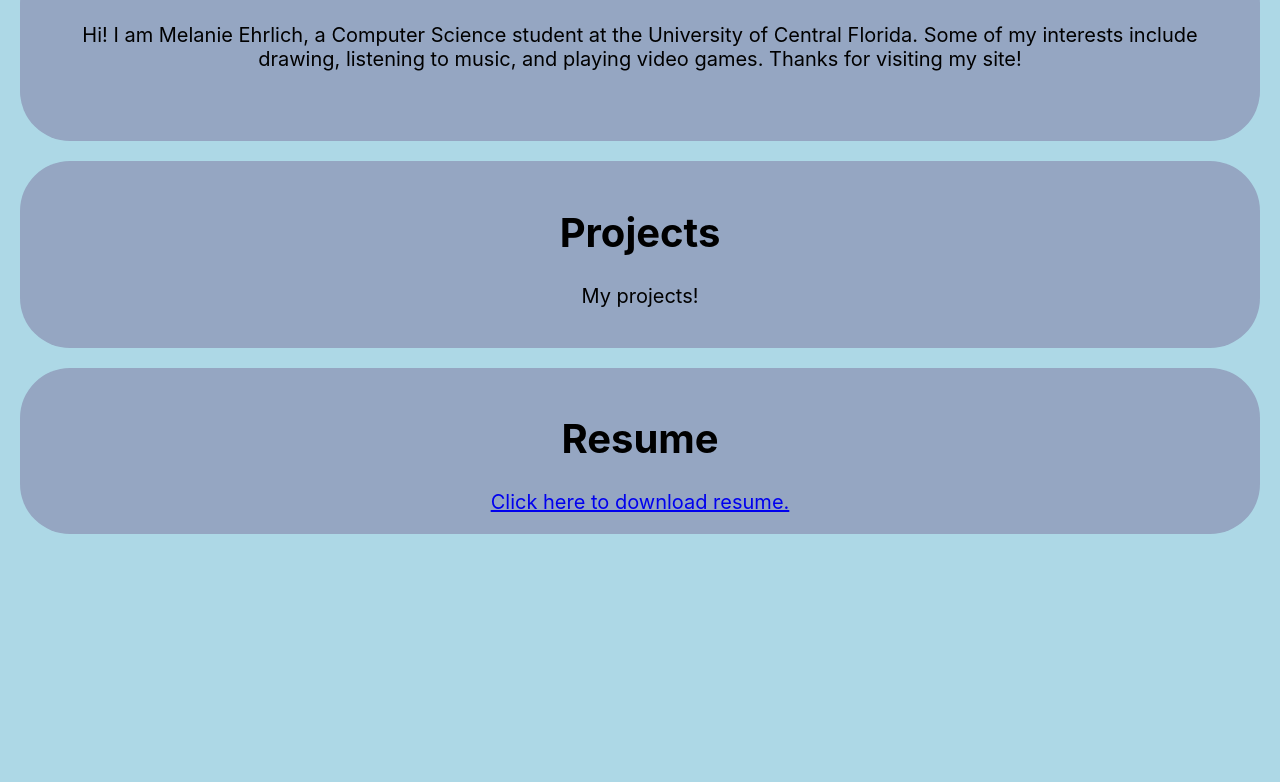
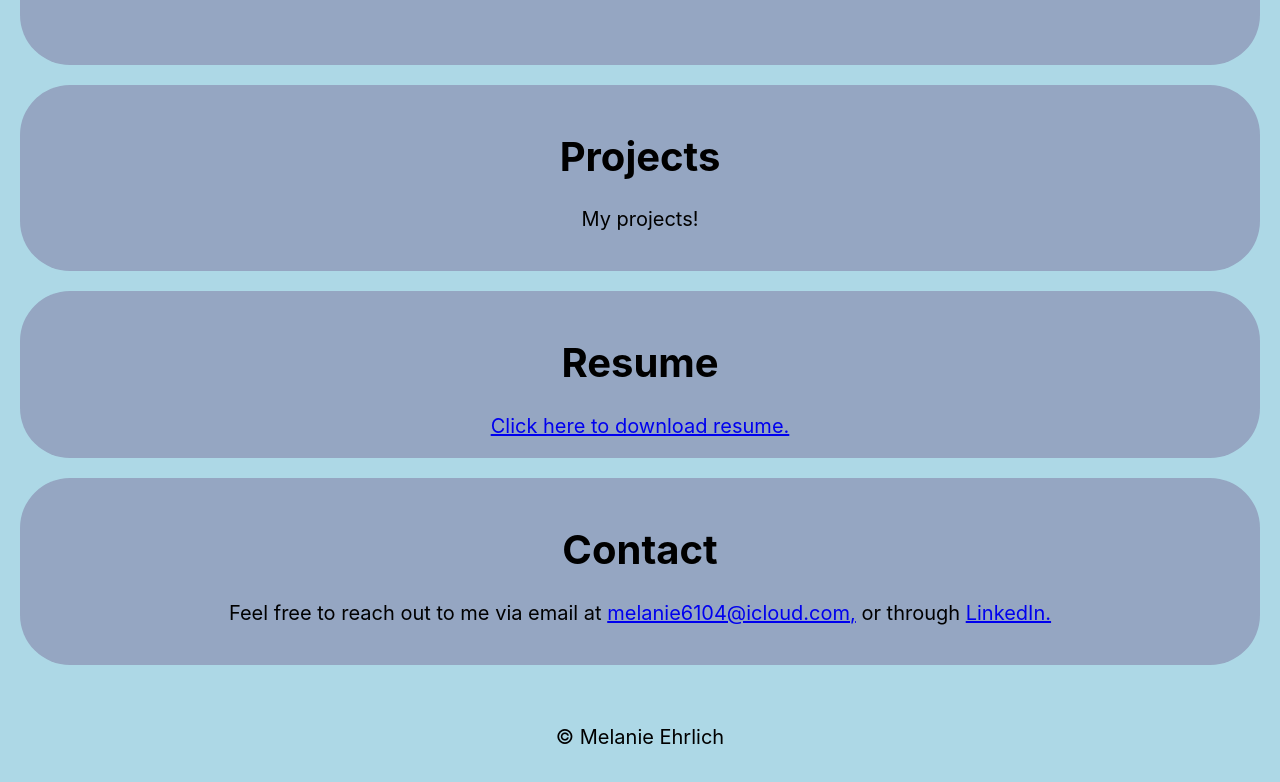
Before and after one commit to mel4ni3/personal-website, a React (Create React App) app: page / in a window 1280 px wide. Shown: the part 412-1194 px from the top of the page. Before the commit the page ends 966 px from the top, so only its background shows below. Built offline with nearby package versions, Linux system fonts and the light colour scheme.

Commit message:
add contact and footer

```diff
--- a/package.json
+++ b/package.json
@@ -12,6 +12,7 @@
     "react-pdf": "^6.2.2",
     "react-scripts": "5.0.1",
     "react-social-icons": "^5.15.0",
+    "styled-components": "^5.3.6",
     "web-vitals": "^2.1.4"
   },
   "scripts": {
--- a/src/App.css
+++ b/src/App.css
@@ -3,7 +3,7 @@
   url(
 "https://cdn.pixabay.com/photo/2017/06/13/13/51/marble-2398946_960_720.jpg");
   background-size: cover;
-  font-size: 50px;
+  font-size: 35px;
   background-repeat: repeat-y;
   text-align: center;
   background-position: center;
@@ -33,6 +33,24 @@
 .resume {
   background-color: #95a6c2;
   border-radius: 50px;
+  text-align: center;
+  font-size: 20px;
+  padding: 20px;
+  margin: 20px;
+
+}
+
+.contact {
+  background-color: #95a6c2;
+  border-radius: 50px;
+  text-align: center;
+  font-size: 20px;
+  padding: 20px;
+  margin: 20px;
+
+}
+
+.footer {
   text-align: center;
   font-size: 20px;
   padding: 20px;
--- a/src/App.js
+++ b/src/App.js
@@ -26,6 +26,11 @@ class App extends Component {
         </div><div className="resume">
           <h1>Resume</h1>
          <a href="https://mel4ni3.github.io/assets/Melanie_Resume.pdf">Click here to download resume.</a>
+        </div><div className="contact">
+          <h1>Contact</h1>
+         <p>Feel free to reach out to me via email at <a href="mailto:melanie6104@icloud.com">melanie6104@icloud.com,</a> or through <a href="https://www.linkedin.com/in/melanie-ehrlich/">LinkedIn.</a></p>
+        </div><div className="footer">
+         <p>&copy; Melanie Ehrlich</p>
         </div></>
     );
   }
```
Also changed, not shown: 1 other file (tests, documents, lock files or other folders).
